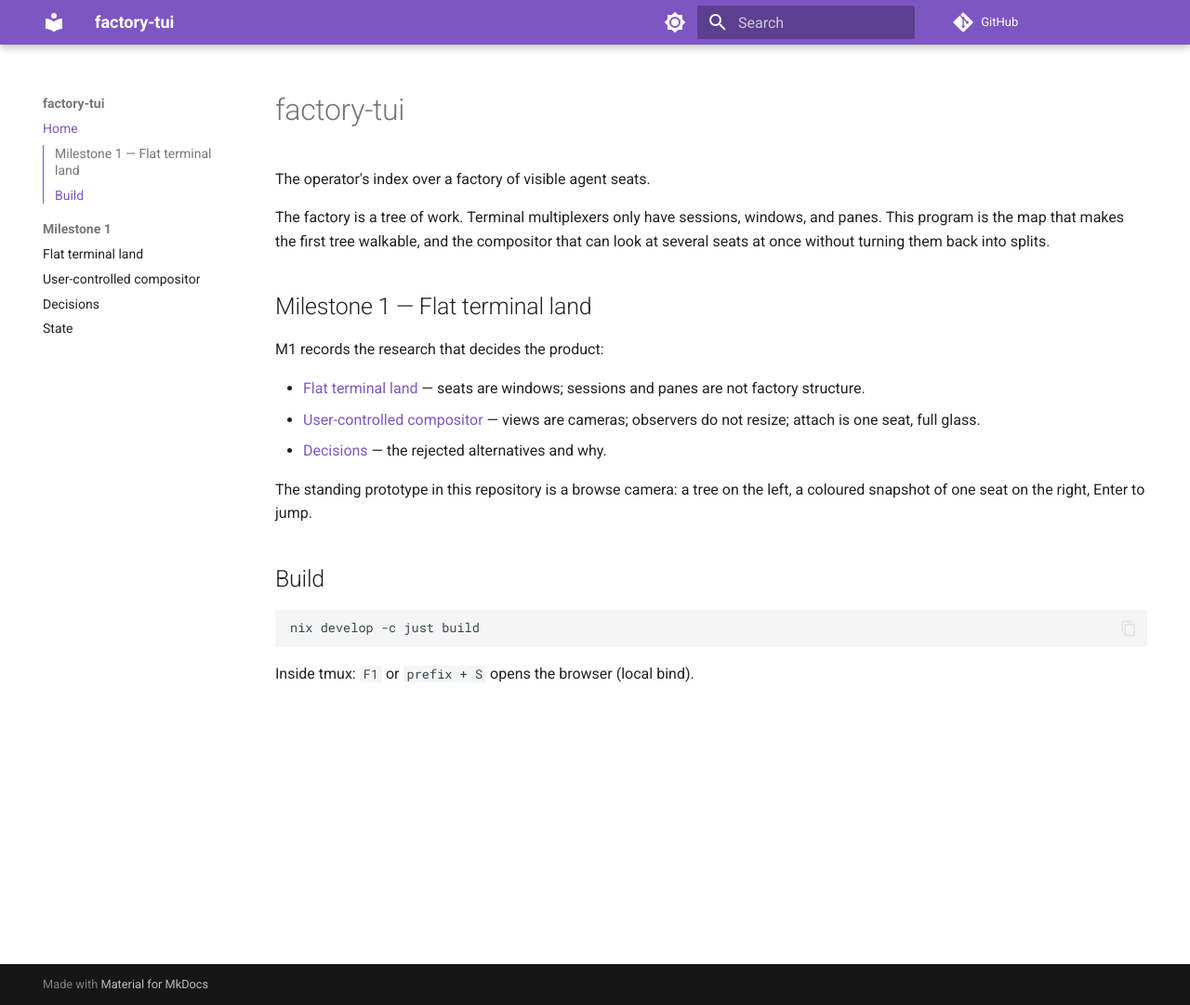
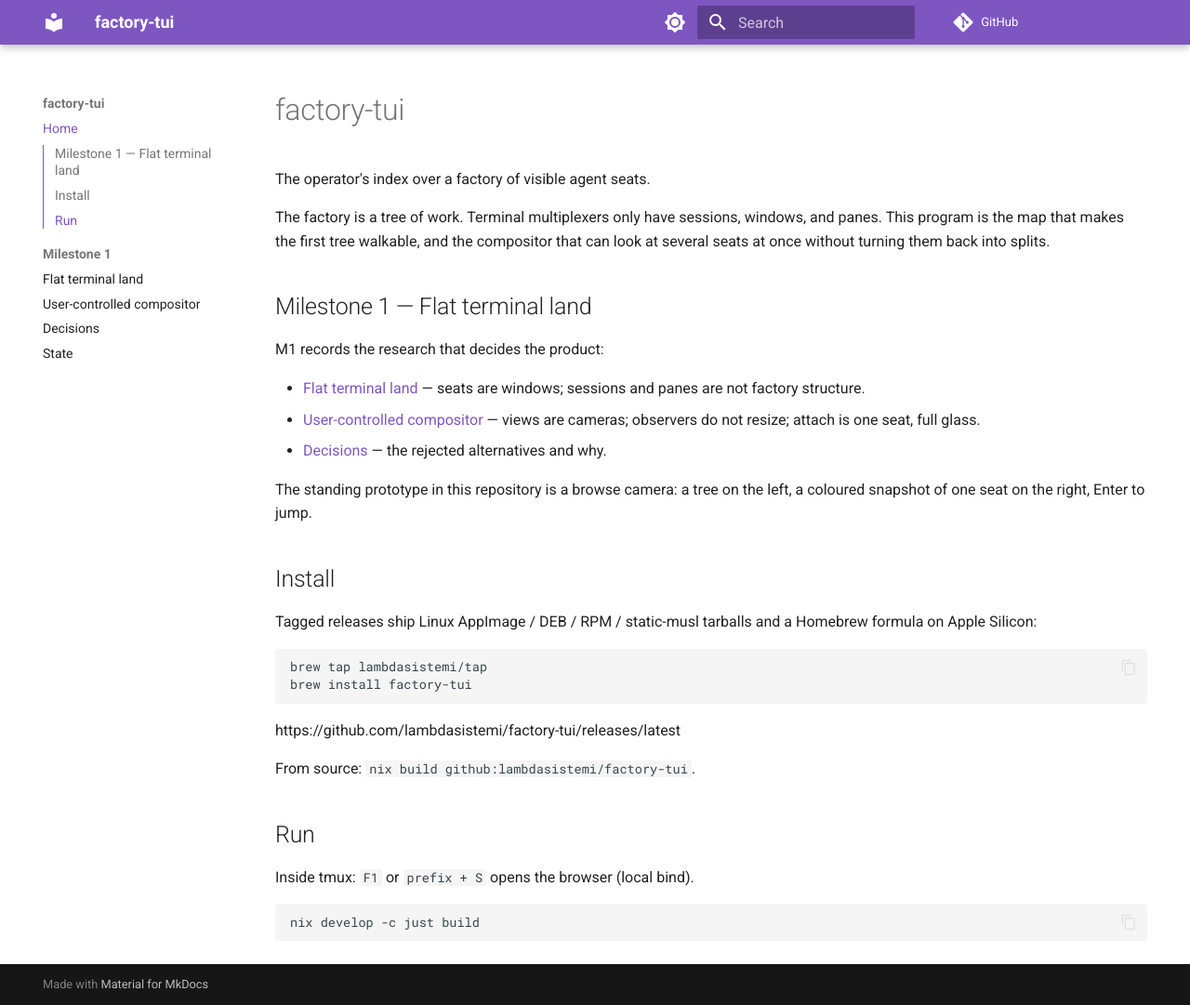
Before and after one commit to lambdasistemi/factory-tui, an MkDocs documentation site: the page built from docs/index.md, in a window 1280 px wide and 1081 px high. Shown: the whole window at 93% size. Built offline with MkDocs 1.6.1 and Material for MkDocs 9.7.7, drawn with Linux system fonts in a browser that asks for light colours; comment, search, counter and statistics services are not loaded.

Commit message:
ci: add release-please and linux/darwin artifacts
Same pipeline as tmux-tui: rust release-please, musl crane target,
and flake-owned AppImage/DEB/RPM plus Homebrew bundles.

````diff
--- a/docs/index.md
+++ b/docs/index.md
@@ -20,10 +20,24 @@ M1 records the research that decides the product:
 The standing prototype in this repository is a browse camera: a tree on
 the left, a coloured snapshot of one seat on the right, Enter to jump.
 
-## Build
+## Install
+
+Tagged releases ship Linux AppImage / DEB / RPM / static-musl tarballs
+and a Homebrew formula on Apple Silicon:
+
+```
+brew tap lambdasistemi/tap
+brew install factory-tui
+```
+
+https://github.com/lambdasistemi/factory-tui/releases/latest
+
+From source: `nix build github:lambdasistemi/factory-tui`.
+
+## Run
+
+Inside tmux: `F1` or `prefix + S` opens the browser (local bind).
 
 ```
 nix develop -c just build
 ```
-
-Inside tmux: `F1` or `prefix + S` opens the browser (local bind).
--- a/rust-toolchain.toml
+++ b/rust-toolchain.toml
@@ -1,4 +1,6 @@
 [toolchain]
 channel = "1.90.0"
 components = ["rustc", "cargo", "rust-src", "rustfmt", "clippy"]
+# Static-musl targets for the release tarballs (built natively per arch).
+targets = ["x86_64-unknown-linux-musl", "aarch64-unknown-linux-musl"]
 profile = "minimal"
````
Also changed, not shown: CHANGELOG.md (added, +9 -0 lines), README.md (+36 -1 lines), docs/m1/state.md (+6 -3 lines), 11 other files.
